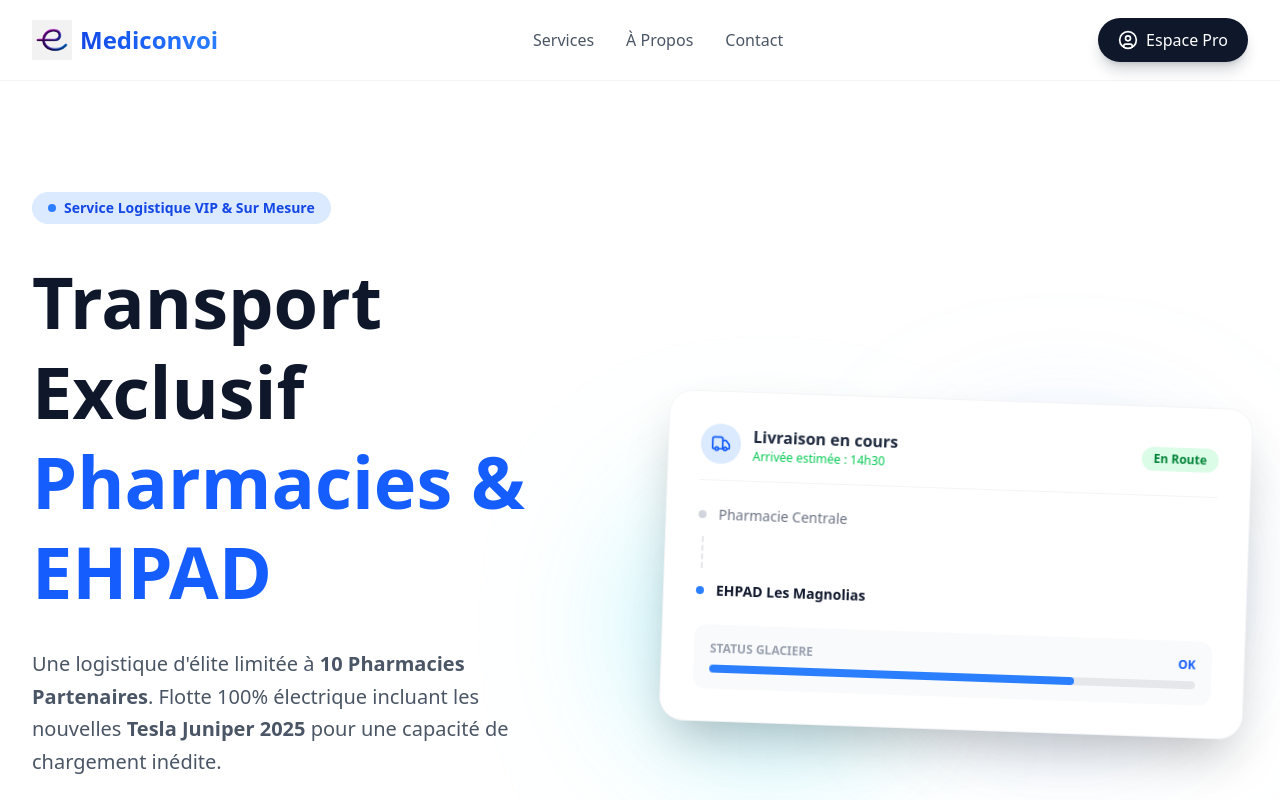
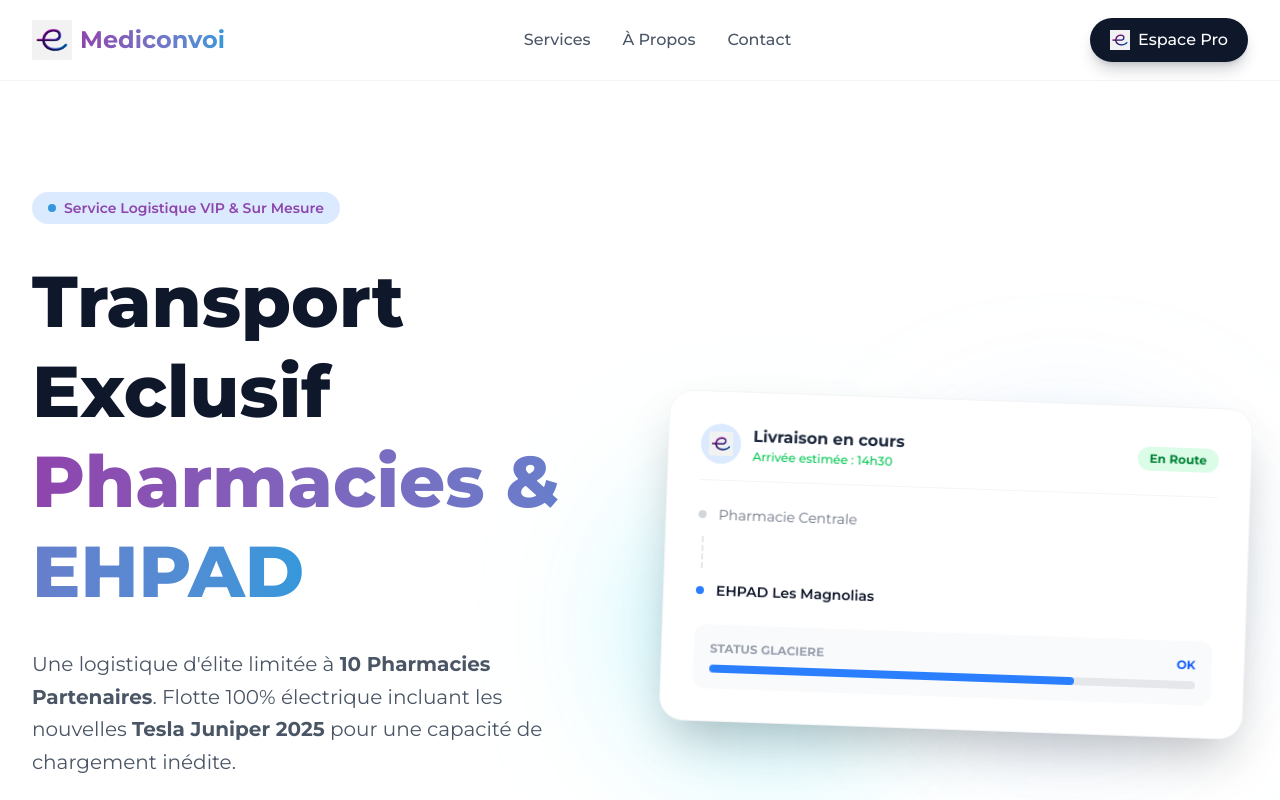
Before and after one commit to ELServicesToulon/EL_Services_Global, a React (Vite) app in the folder V2_App/: page / in a window 1280 px wide. Shown: the top 800 px of the page. Built offline with nearby package versions, Linux system fonts and the light colour scheme; no server answers.

Commit message:
Global Deploy: 2026-01-05 18:09

```diff
--- a/V2_App/index.html
+++ b/V2_App/index.html
@@ -1,13 +1,15 @@
 <!doctype html>
 <html lang="en">
 
-<head>
-  <meta charset="UTF-8" />
-  <link rel="icon" type="image/png" href="/logo.png" />
-  <link rel="manifest" href="/manifest.json" />
-  <meta name="theme-color" content="#3b82f6" />
-  <meta name="viewport" content="width=device-width, initial-scale=1.0" />
-  <title>Mediconvoi</title>
+<meta charset="UTF-8" />
+<link rel="icon" type="image/png" href="/logo.png" />
+<link rel="manifest" href="/manifest.json" />
+<meta name="theme-color" content="#8e44ad" />
+<meta name="viewport" content="width=device-width, initial-scale=1.0" />
+<link rel="preconnect" href="https://fonts.googleapis.com">
+<link rel="preconnect" href="https://fonts.gstatic.com" crossorigin>
+<link href="https://fonts.googleapis.com/css2?family=Montserrat:wght@400;500;600;700;800&display=swap" rel="stylesheet">
+<title>Mediconvoi</title>
 </head>
 
 <body>
--- a/V2_App/src/index.css
+++ b/V2_App/src/index.css
@@ -1,7 +1,7 @@
 @import "tailwindcss";
 
 :root {
-  font-family: Inter, system-ui, Avenir, Helvetica, Arial, sans-serif;
+  font-family: 'Montserrat', system-ui, Avenir, Helvetica, Arial, sans-serif;
   line-height: 1.5;
   font-weight: 400;
 
@@ -22,6 +22,15 @@ body {
 }
 
 @theme {
+  --font-sans: 'Montserrat', system-ui, sans-serif;
+
+  --color-brand-purple: #8e44ad;
+  --color-brand-blue: #3498db;
+  --color-brand-light: #5dade2;
+  --color-brand-bg: #f7f9fc;
+  --color-brand-dark: #2D3748;
+
   --color-primary: #3b82f6;
+  /* Keep existing if needed, or remove */
   --color-primary-hover: #2563eb;
 }
--- a/V2_App/src/pages/Landing.jsx
+++ b/V2_App/src/pages/Landing.jsx
@@ -2,6 +2,7 @@ import { useNavigate } from 'react-router-dom'
 import { useState } from 'react'
 import { Truck, Clock, ShieldCheck, MapPin, Phone, ChevronRight, UserCircle, Mail } from 'lucide-react'
 import { MobileWidget } from '../components/MobileWidget'
+import logo from '../assets/logo.png'
 import { BookingModal } from '../components/BookingModal'
 import { addDays } from 'date-fns'
 
@@ -29,22 +30,22 @@ export default function Landing() {
                 <div className="max-w-7xl mx-auto px-4 sm:px-6 lg:px-8">
                     <div className="flex justify-between h-20 items-center">
                         <div className="flex items-center space-x-2">
-                            <img src="/logo.png" alt="Mediconvoi" className="h-10 w-auto" />
-                            <span className="text-2xl font-bold bg-clip-text text-transparent bg-gradient-to-r from-blue-700 to-blue-500">
+                            <img src={logo} alt="Mediconvoi" className="h-10 w-auto" />
+                            <span className="text-2xl font-bold bg-clip-text text-transparent bg-gradient-to-r from-brand-purple to-brand-blue">
                                 Mediconvoi
                             </span>
                         </div>
                         <div className="hidden md:flex space-x-8 items-center">
-                            <a href="#services" className="text-gray-600 hover:text-blue-600 transition-colors font-medium">Services</a>
-                            <a href="#about" className="text-gray-600 hover:text-blue-600 transition-colors font-medium">À Propos</a>
-                            <a href="#contact" className="text-gray-600 hover:text-blue-600 transition-colors font-medium">Contact</a>
+                            <a href="#services" className="text-gray-600 hover:text-brand-purple transition-colors font-medium">Services</a>
+                            <a href="#about" className="text-gray-600 hover:text-brand-purple transition-colors font-medium">À Propos</a>
+                            <a href="#contact" className="text-gray-600 hover:text-brand-purple transition-colors font-medium">Contact</a>
                         </div>
                         <div>
                             <button
                                 onClick={() => navigate('/login')}
                                 className="flex items-center space-x-2 bg-slate-900 text-white px-5 py-2.5 rounded-full hover:bg-slate-800 transition-all font-medium shadow-lg shadow-slate-900/20"
                             >
-                                <UserCircle className="h-5 w-5" />
+                                <img src={logo} alt="Espace Pro" className="h-5 w-auto" />
                                 <span>Espace Pro</span>
                             </button>
                         </div>
@@ -55,22 +56,22 @@ export default function Landing() {
             {/* Hero Section */}
             <section className="relative pt-32 pb-20 lg:pt-48 lg:pb-32 overflow-hidden">
                 <div className="absolute inset-0 bg-blue-50/50 -z-10"></div>
-                <div className="absolute top-0 right-0 w-1/3 h-full bg-gradient-to-l from-blue-100/50 to-transparent -z-10"></div>
+                <div className="absolute top-0 right-0 w-1/3 h-full bg-gradient-to-l from-brand-light/50 to-transparent -z-10"></div>
 
                 <div className="max-w-7xl mx-auto px-4 sm:px-6 lg:px-8 relative">
                     <div className="grid lg:grid-cols-2 gap-12 items-center">
                         <div className="space-y-8">
-                            <div className="inline-flex items-center space-x-2 bg-blue-100 text-blue-700 px-4 py-1.5 rounded-full text-sm font-semibold">
+                            <div className="inline-flex items-center space-x-2 bg-blue-100 text-brand-purple px-4 py-1.5 rounded-full text-sm font-semibold">
                                 <span className="relative flex h-2 w-2">
-                                    <span className="animate-ping absolute inline-flex h-full w-full rounded-full bg-blue-400 opacity-75"></span>
-                                    <span className="relative inline-flex rounded-full h-2 w-2 bg-blue-500"></span>
+                                    <span className="animate-ping absolute inline-flex h-full w-full rounded-full bg-brand-blue opacity-75"></span>
+                                    <span className="relative inline-flex rounded-full h-2 w-2 bg-brand-blue"></span>
                                 </span>
                                 <span>Service Logistique VIP & Sur Mesure</span>
                             </div>
 
                             <h1 className="text-5xl lg:text-7xl font-extrabold text-slate-900 leading-tight">
                                 Transport Exclusif <br />
-                                <span className="text-blue-600">Pharmacies & EHPAD</span>
+                                <span className="text-transparent bg-clip-text bg-gradient-to-r from-brand-purple to-brand-blue">Pharmacies & EHPAD</span>
                             </h1>
 
                             <p className="text-xl text-gray-600 leading-relaxed max-w-lg">
@@ -79,11 +80,11 @@ export default function Landing() {
                             </p>
 
                             <div className="flex flex-col sm:flex-row gap-4">
-                                <button onClick={() => setIsBookingModalOpen(true)} className="px-8 py-4 bg-blue-600 text-white rounded-xl font-bold hover:bg-blue-700 transition-all shadow-xl shadow-blue-600/30 flex items-center justify-center">
+                                <button onClick={() => setIsBookingModalOpen(true)} className="px-8 py-4 bg-gradient-to-r from-brand-purple to-brand-blue text-white rounded-full font-bold hover:shadow-lg hover:shadow-brand-purple/30 transition-all shadow-xl flex items-center justify-center transform hover:-translate-y-1">
                                     Commander une course
                                     <ChevronRight className="ml-2 h-5 w-5" />
                                 </button>
-                                <button className="px-8 py-4 bg-white text-slate-700 border border-slate-200 rounded-xl font-bold hover:bg-gray-50 transition-all flex items-center justify-center">
+                                <button className="px-8 py-4 bg-white text-slate-700 border border-slate-200 rounded-full font-bold hover:bg-gray-50 transition-all flex items-center justify-center">
                                     Nous Contacter
                                 </button>
                             </div>
@@ -114,7 +115,7 @@ export default function Landing() {
                                     <div className="flex items-center justify-between border-b border-gray-100 pb-4">
                                         <div className="flex items-center space-x-3">
                                             <div className="h-10 w-10 rounded-full bg-blue-100 flex items-center justify-center">
-                                                <Truck className="h-5 w-5 text-blue-600" />
+                                                <img src={logo} alt="Delivery" className="h-6 w-auto" />
                                             </div>
                                             <div>
                                                 <div className="font-bold text-slate-800">Livraison en cours</div>
--- a/V2_App/src/pages/Login.jsx
+++ b/V2_App/src/pages/Login.jsx
@@ -118,7 +118,7 @@ export default function Login() {
                         <button
                             type="submit"
                             disabled={loading}
-                            className="w-full flex justify-center items-center py-3 px-4 border border-transparent rounded-xl text-sm font-bold text-white bg-gradient-to-r from-blue-600 to-blue-700 hover:from-blue-500 hover:to-blue-600 focus:outline-none focus:ring-2 focus:ring-offset-2 focus:ring-blue-500 shadow-lg shadow-blue-900/50 transform transition-all duration-200 hover:scale-[1.02] active:scale-[0.98] disabled:opacity-70 disabled:cursor-not-allowed"
+                            className="w-full flex justify-center items-center py-3 px-4 border border-transparent rounded-full text-sm font-bold text-white bg-gradient-to-r from-brand-purple to-brand-blue hover:from-brand-purple hover:to-brand-blue/90 focus:outline-none focus:ring-2 focus:ring-offset-2 focus:ring-brand-purple shadow-lg shadow-brand-purple/40 transform transition-all duration-200 hover:scale-[1.02] active:scale-[0.98] disabled:opacity-70 disabled:cursor-not-allowed"
                         >
                             {loading ? (
                                 <Loader2 className="animate-spin h-5 w-5" />
--- a/V2_App/tailwind.config.js
+++ b/V2_App/tailwind.config.js
@@ -8,14 +8,15 @@ export default {
         extend: {
             colors: {
                 brand: {
-                    purple: '#6B46C1', // Approximate from screenshot
-                    blue: '#3182CE',   // Approximate
-                    light: '#F7FAFC',
+                    purple: '#8e44ad',
+                    blue: '#3498db',
+                    light: '#5dade2',
+                    bg: '#f7f9fc',
                     dark: '#2D3748'
                 }
             },
             fontFamily: {
-                sans: ['Inter', 'sans-serif'], // Assuming a clean sans-serif
+                sans: ['Montserrat', 'sans-serif'],
             }
         },
     },
```
Also changed, not shown: 2 other files (tests, documents, lock files or other folders).
